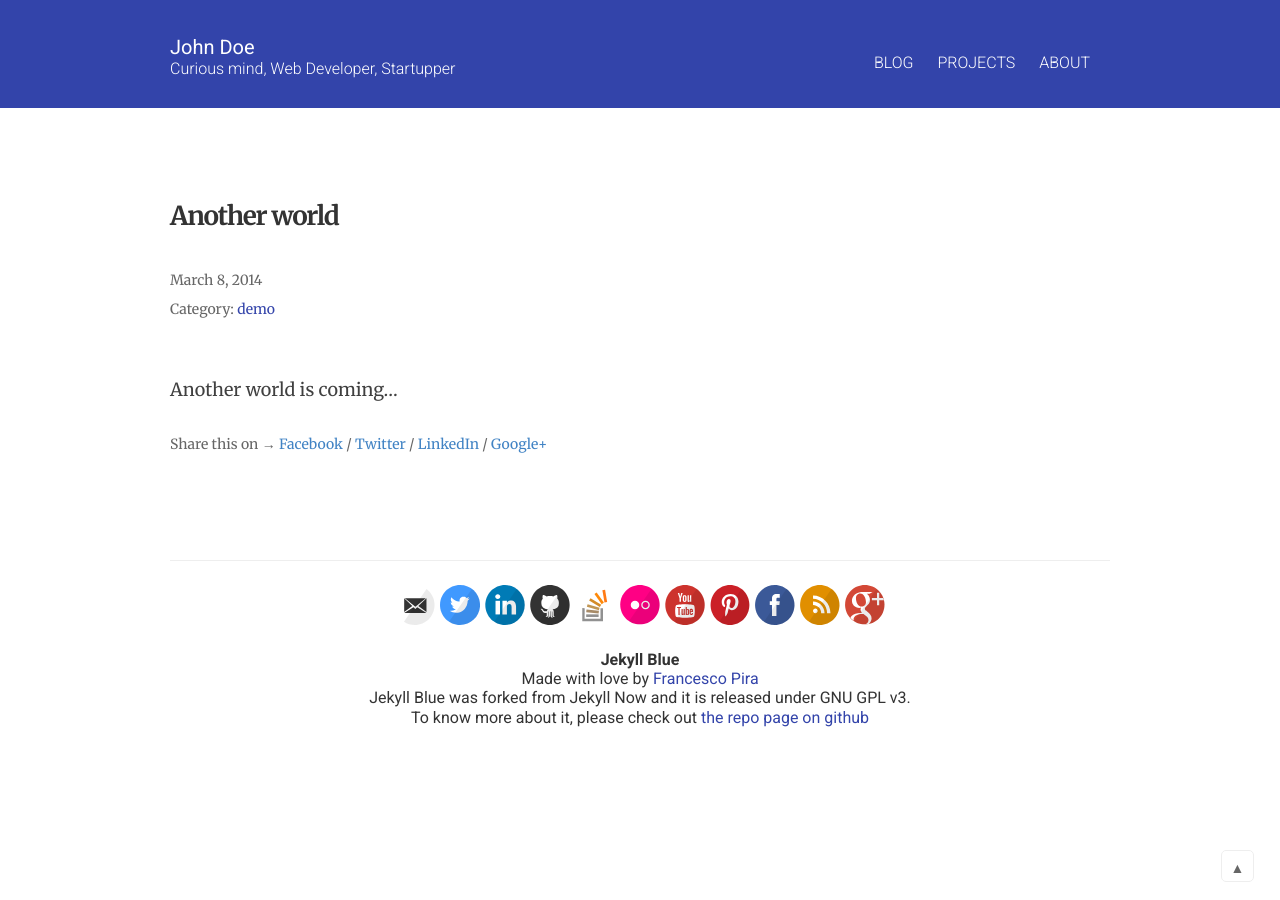
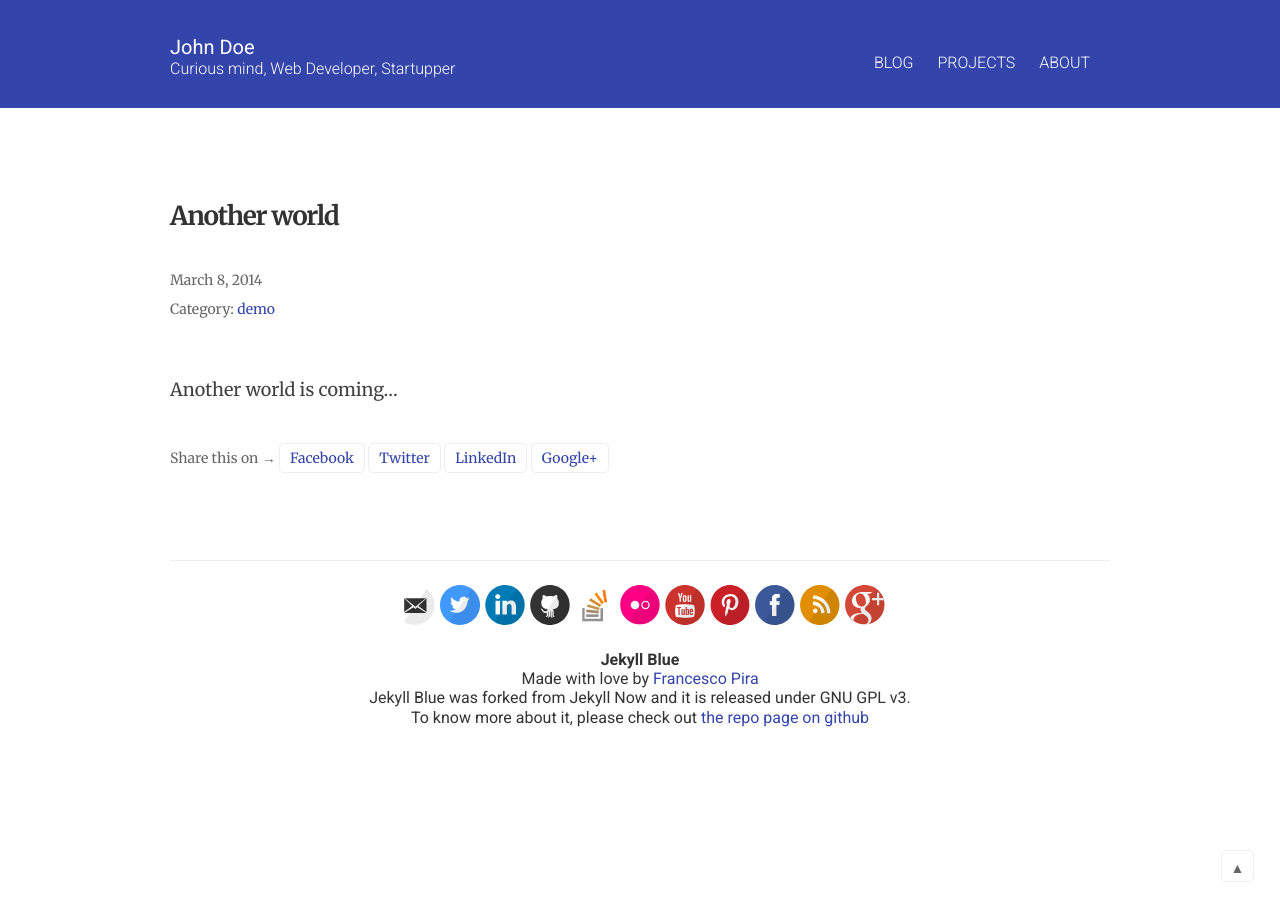
Before and after one commit to pirafrank/Jekyll-Blue, a Jekyll site: the page built from _posts/2014-3-8-Another-World.md, in a window 1280 px wide. Built offline with Jekyll 4.4.1, drawn with Linux system fonts in a browser that asks for light colours; Markdown is read by kramdown in place of the engine named in the settings.

Commit message:
new share buttons style

```diff
--- a/_includes/share-buttons.html
+++ b/_includes/share-buttons.html
@@ -2,7 +2,7 @@
 <div class="share-post">
     Share this on &rarr;
     <a href="https://facebook.com/sharer.php?u={{ site.url }}{{ page.url }}" rel="nofollow" target="_blank" title="Share on Facebook">Facebook</a>
-    / <a href="https://twitter.com/intent/tweet?text={{ page.title }}&url={{ site.url }}{{ page.url }}&via={{ site.social-links.twitter }}&related={{ site.social-links.twitter }}" rel="nofollow" target="_blank" title="Share on Twitter">Twitter</a>
-    / <a href="https://www.linkedin.com/shareArticle?mini=true&url={{ site.url }}&title={{ page.title }}&summary=&source={{ site.social-links.linkedin }}">LinkedIn</a>
-    / <a href="https://plus.google.com/share?url={{ site.url }}{{ page.url }}" rel="nofollow" target="_blank" title="Share on Google+">Google+</a>
+    <a href="https://twitter.com/intent/tweet?text={{ page.title }}&url={{ site.url }}{{ page.url }}&via={{ site.social-links.twitter }}&related={{ site.social-links.twitter }}" rel="nofollow" target="_blank" title="Share on Twitter">Twitter</a>
+    <a href="https://www.linkedin.com/shareArticle?mini=true&url={{ site.url }}&title={{ page.title }}&summary=&source={{ site.social-links.linkedin }}">LinkedIn</a>
+    <a href="https://plus.google.com/share?url={{ site.url }}{{ page.url }}" rel="nofollow" target="_blank" title="Share on Google+">Google+</a>
 </div>
--- a/_sass/_posts.scss
+++ b/_sass/_posts.scss
@@ -78,15 +78,40 @@
   // apparearance of post body is managed by post class. see above.
 
   .share-post { // edit appearance of share div
-    margin-top: 2em;
+    margin-top: 3em;
     margin-bottom: 1em;
     font-size: 14px;
     color: $gray;
 
-    a {
-      color: $blue;
+    @include mobile {
+      text-align: center;
+      font-size: 16px;
+    }
+
+    a:link {
+      display: inline;
+      width: 100%;
+      color: $darkBlue;
+      background-color: transparent;
+      border: 1px solid $lightestGray;
+      padding: 5px 10px;
+      -webkit-border-radius: 5px;
+      -moz-border-radius: 5px;
+      border-radius: 5px;
+
+      @include mobile {
+        display: block;
+        max-width: 180px;
+        text-align: center;
+        display: table; // center divs in mobile view (IE8 compatible)
+        margin: 0.5em auto; // center divs in mobile view (IE8 compatible)
+      }
+
       &:hover, &:active {
-        color: $darkBlue;
+        color: $white;
+        background-color: $darkBlue;
+        border: 1px solid $darkBlue;
+        text-decoration: none;
       }
     }
   }
```
